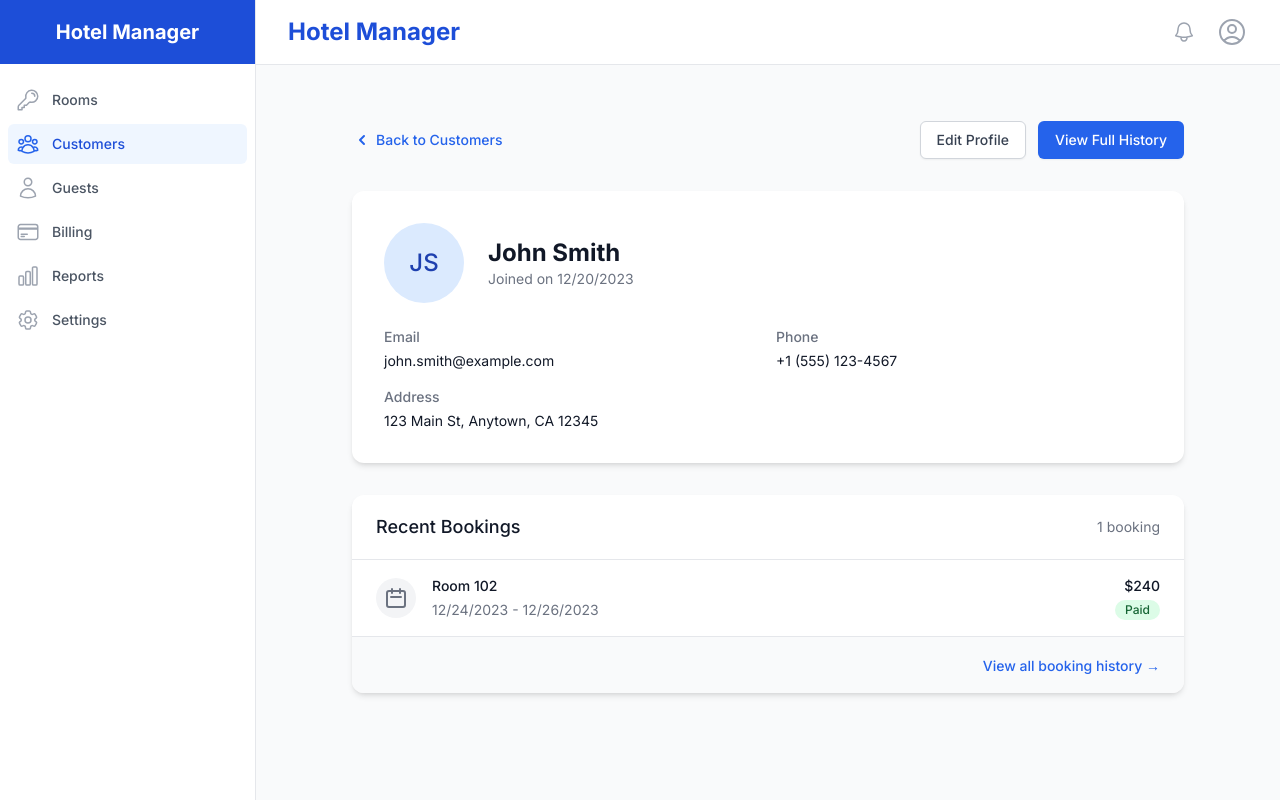
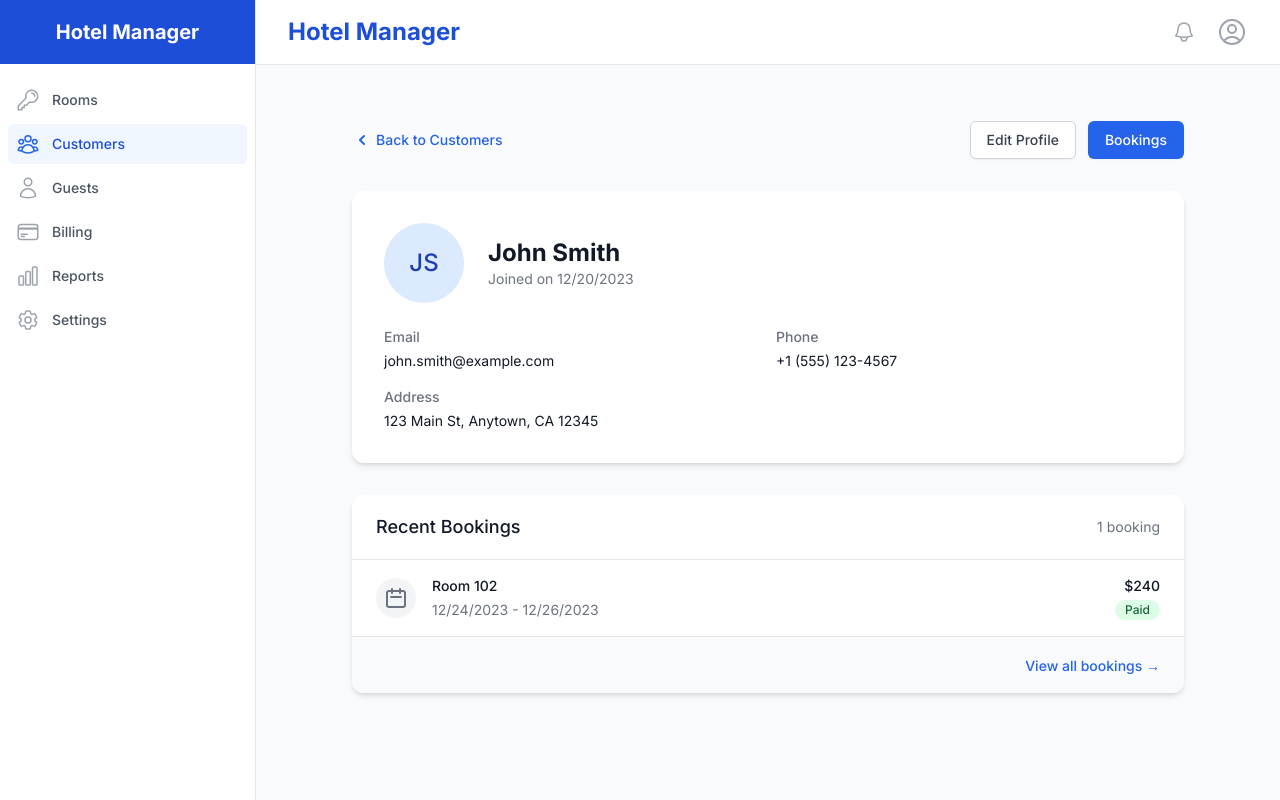
Before and after one commit to mathanmk29/HotelRev-Frontend, a React (Vite) app: page /customers/customer-1 in a window 1280 px wide. Built offline with nearby package versions, Linux system fonts and the light colour scheme; sample sign-in values are in the browser's storage.

Commit message:
History to Bookings change

```diff
--- a/src/components/customers/CustomerDetail.jsx
+++ b/src/components/customers/CustomerDetail.jsx
@@ -1,7 +1,6 @@
 import { useState, useEffect } from 'react'
 import { useParams, Link, useNavigate } from 'react-router-dom'
-import { customers } from '../../data/customers'
-import { getCustomerHistoryById } from '../../data/customers'
+import { customers, getCustomerBookingById } from '../../data/customers'
 import { rooms } from '../../data/rooms'
 
 const CustomerDetail = () => {
@@ -31,9 +30,9 @@ const CustomerDetail = () => {
         address: foundCustomer.address,
       })
 
-      // Get customer history
-      const customerHistory = getCustomerHistoryById(id)
-      setHistory(customerHistory)
+      // Get customer booking
+      const customerBooking = getCustomerBookingById(id)
+      setHistory(customerBooking)
     }
 
     setLoading(false)
@@ -115,7 +114,7 @@ const CustomerDetail = () => {
             to={`/customers/${id}/history`}
             className="inline-flex items-center px-4 py-2 border border-transparent shadow-sm text-sm font-medium rounded-md text-white bg-primary-600 hover:bg-primary-700 focus:outline-none focus:ring-2 focus:ring-offset-2 focus:ring-primary-500"
           >
-            View Full History
+            Bookings
           </Link>
         </div>
       </div>
@@ -292,7 +291,7 @@ const CustomerDetail = () => {
               to={`/customers/${id}/history`}
               className="text-sm font-medium text-primary-600 hover:text-primary-700"
             >
-              View all booking history →
+              View all bookings →
             </Link>
           </div>
         )}
--- a/src/components/customers/CustomerHistory.jsx
+++ b/src/components/customers/CustomerHistory.jsx
@@ -1,6 +1,6 @@
 import { useState, useEffect } from 'react'
 import { useParams, Link } from 'react-router-dom'
-import { customers, getCustomerHistoryById } from '../../data/customers'
+import { customers, getCustomerBookingById } from '../../data/customers'
 import { rooms } from '../../data/rooms'
 
 const CustomerHistory = () => {
@@ -17,9 +17,9 @@ const CustomerHistory = () => {
     if (foundCustomer) {
       setCustomer(foundCustomer)
 
-      // Get customer history
-      const customerHistory = getCustomerHistoryById(id)
-      setHistory(customerHistory)
+      // Get customer booking
+      const customerBooking = getCustomerBookingById(id)
+      setHistory(customerBooking)
     }
 
     setLoading(false)
@@ -74,7 +74,7 @@ const CustomerHistory = () => {
             </svg>
             Back to Customer
           </Link>
-          <h1 className="mt-2 text-2xl font-bold text-gray-900">{customer.name}'s Booking History</h1>
+          <h1 className="mt-2 text-2xl font-bold text-gray-900">{customer.name}'s Bookings</h1>
         </div>
         <div className="mt-4 md:mt-0">
           <button
@@ -84,7 +84,7 @@ const CustomerHistory = () => {
             <svg className="-ml-1 mr-2 h-5 w-5" xmlns="http://www.w3.org/2000/svg" fill="none" viewBox="0 0 24 24" stroke="currentColor">
               <path strokeLinecap="round" strokeLinejoin="round" strokeWidth={2} d="M12 10v6m0 0l-3-3m3 3l3-3M3 17V7a2 2 0 012-2h6l2 2h6a2 2 0 012 2v8a2 2 0 01-2 2H5a2 2 0 01-2-2z" />
             </svg>
-            Export History
+            Export Bookings
           </button>
         </div>
       </div>
--- a/src/data/customers.js
+++ b/src/data/customers.js
@@ -47,7 +47,7 @@ export const customers = [
   },
 ];
 
-export const customerHistory = [
+export const customerBooking = [
   {
     customerId: "customer-1",
     bookings: [
@@ -152,9 +152,9 @@ export const getCustomerById = (id) => {
   return customers.find((customer) => customer.id === id);
 };
 
-export const getCustomerHistoryById = (customerId) => {
+export const getCustomerBookingById = (customerId) => {
   return (
-    customerHistory.find((history) => history.customerId === customerId) || {
+    customerBooking.find((booking) => booking.customerId === customerId) || {
       customerId,
       bookings: [],
     }
```
